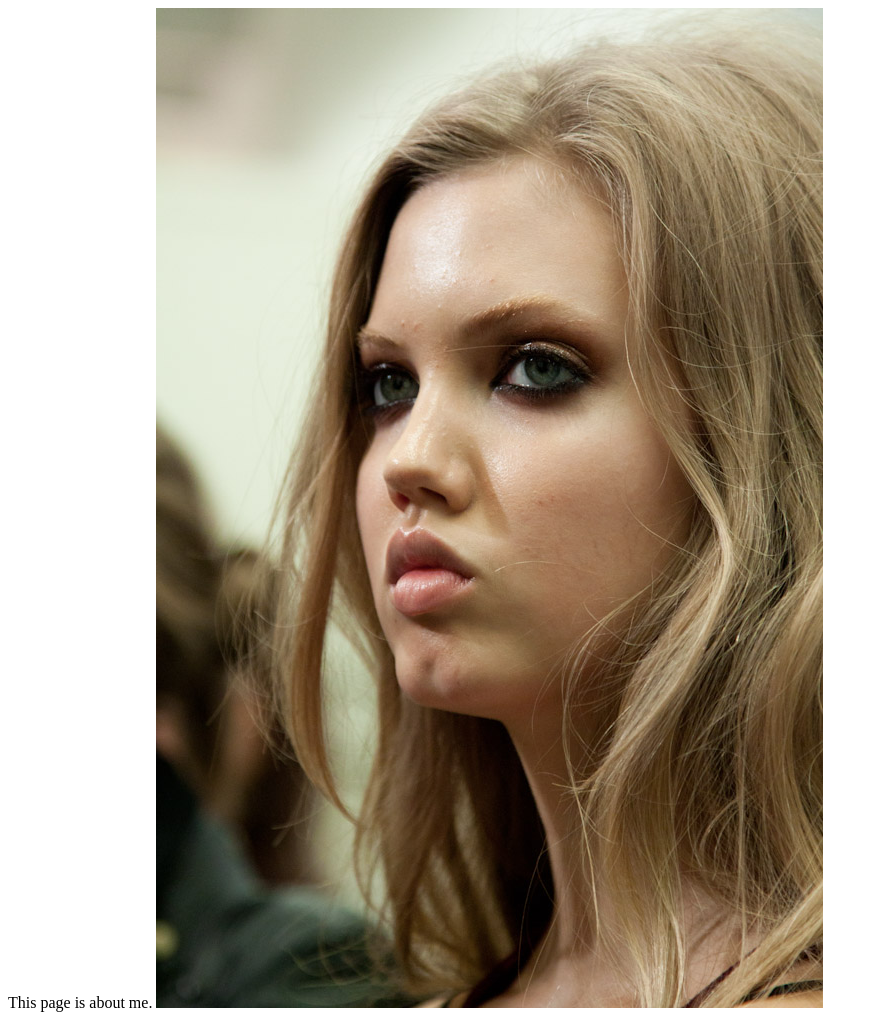
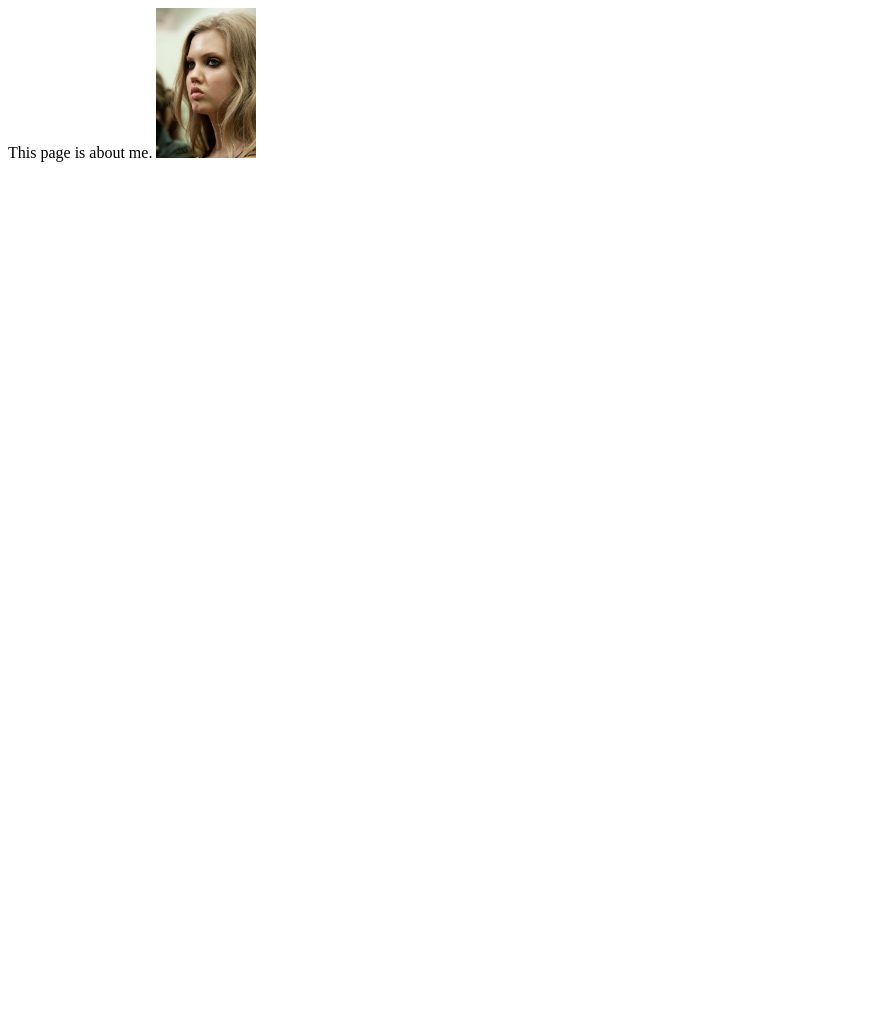
Before and after one commit to queenofbread/L235F16, a plain HTML site: page html/AboutMe.html in a window 1280 px wide. Shown: the whole page, without its empty margins (0-878 px from the left). After the commit the page ends 800 px from the top, so only its background shows below. Drawn offline with Linux system fonts and the light colour scheme.

Commit message:
Update AboutMe.html

```diff
--- a/html/AboutMe.html
+++ b/html/AboutMe.html
@@ -9,7 +9,7 @@
 <body>
   This page is about me.
 
-  <img src="/L235F16/images/Lindsey_Wixson_2010.jpg">
+  <img width= 100 src ="/L235F16/images/Lindsey_Wixson_2010.jpg">
 
 </body>
 
```
